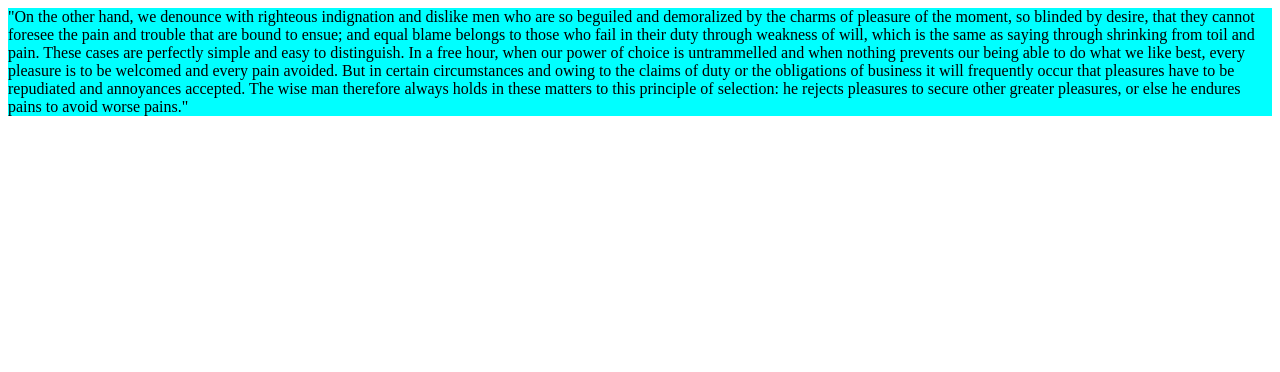
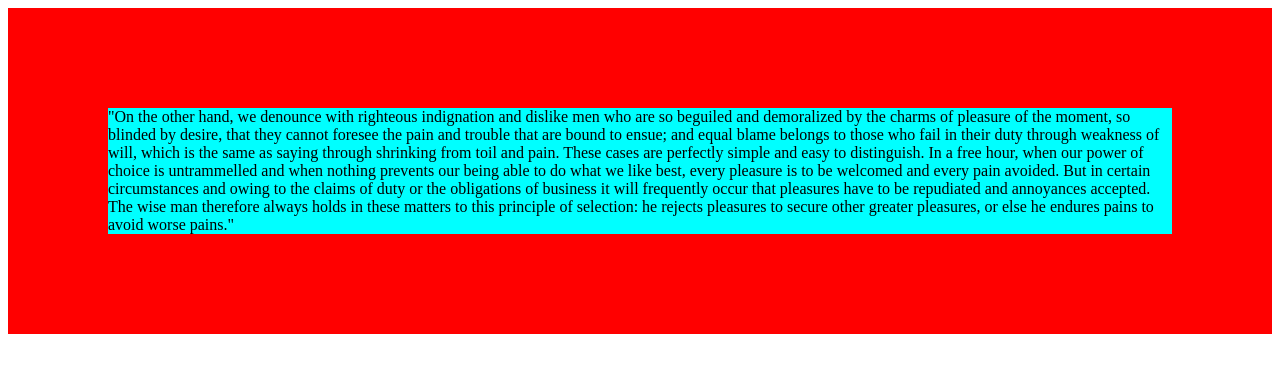
Before and after one commit to er-satyampal/css, a website: page height_width.html in a window 1280 px wide. Drawn offline with Linux system fonts and the light colour scheme.

Commit message:
Initial Commit #13032023

```diff
--- a/height_width.html
+++ b/height_width.html
@@ -8,8 +8,8 @@
 
     <style>
 div{
+    border: 100px solid red;
     min-height:40px;
-
 min-width: 40px;
 background-color: aqua;
 }
```
